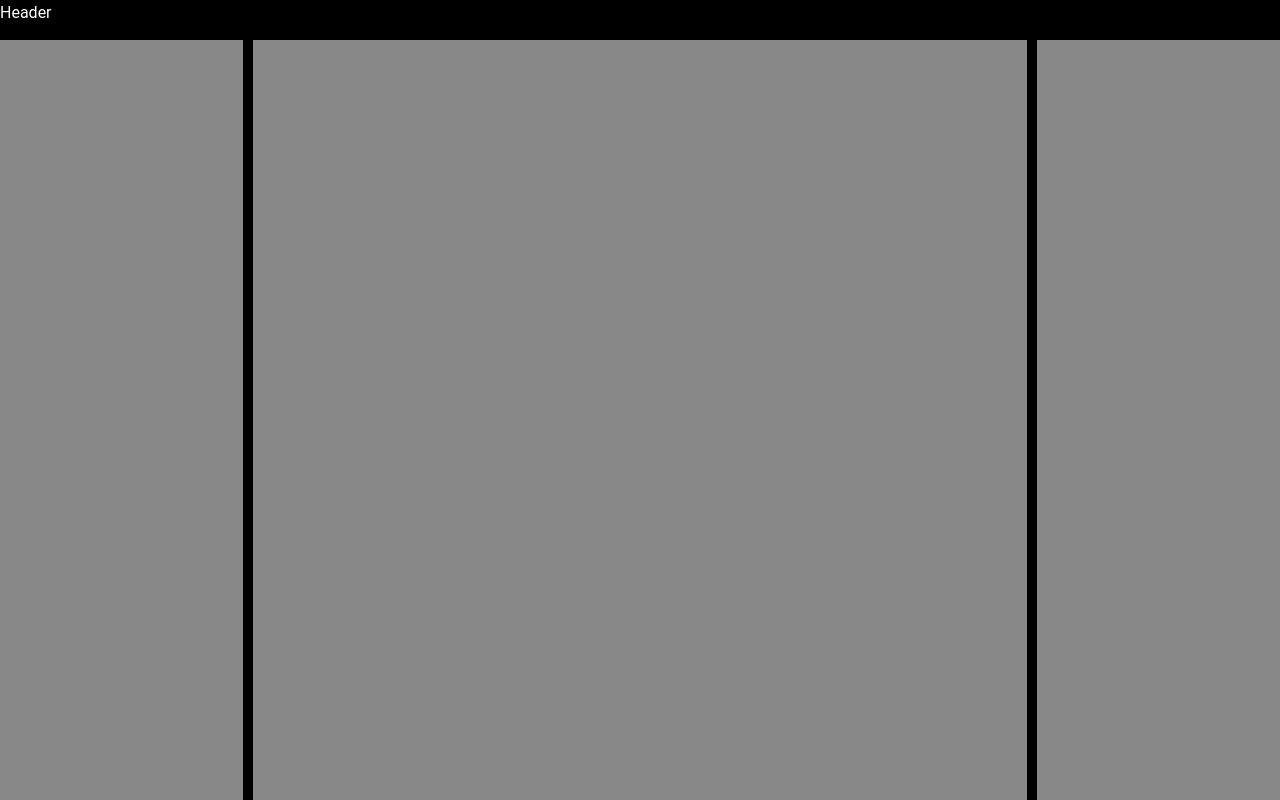
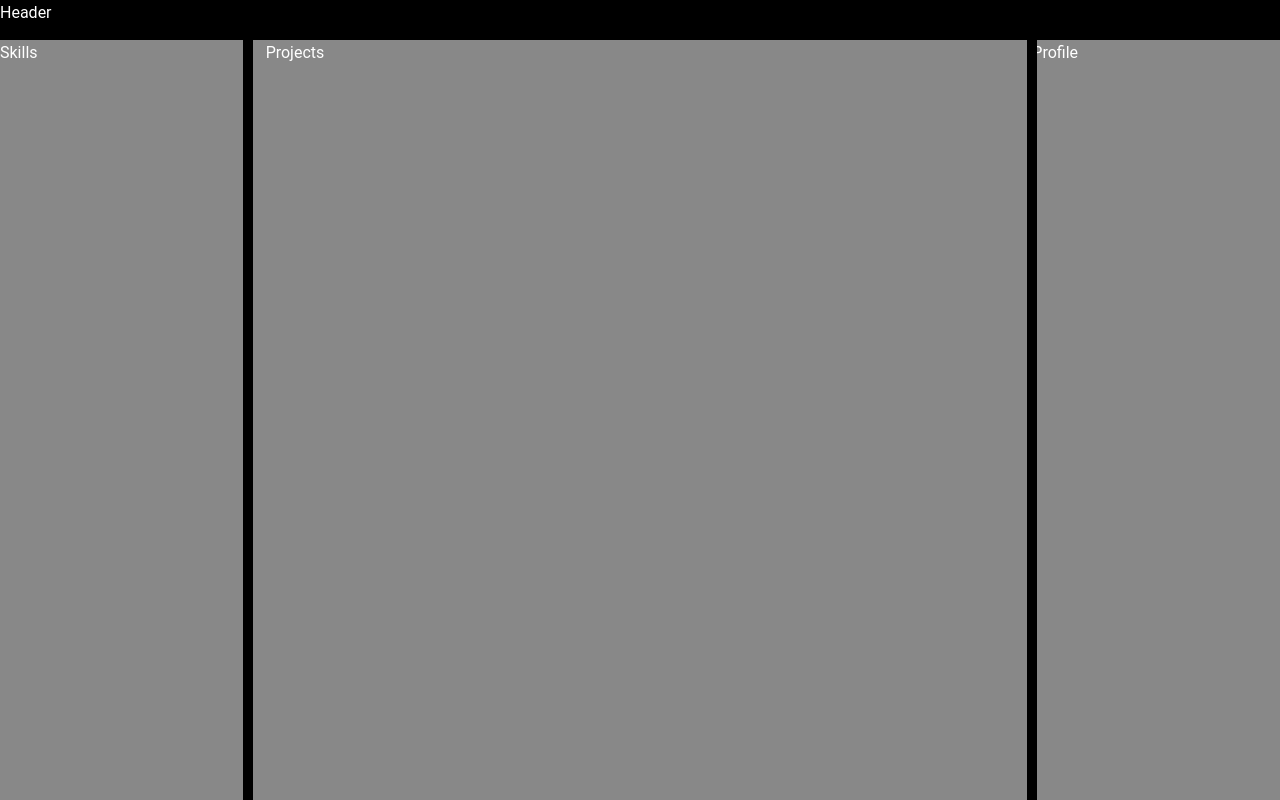
Before and after one commit to Kahl-d/portfolio_website, a React (Create React App) app in the folder client/: page / in a window 1280 px wide. Built offline with nearby package versions, Linux system fonts and the light colour scheme.

Commit message:
portal in place1

```diff
--- a/client/src/Portal/App.css
+++ b/client/src/Portal/App.css
@@ -28,6 +28,7 @@
 
   .section{
     background-color: #888;
+    padding: 1re;
   }
   #header{
     width: 100%;
--- a/client/src/Portal/App.js
+++ b/client/src/Portal/App.js
@@ -46,24 +46,16 @@ const App = () => {
     <div id="mainContainer">
       <div id="header">Header</div>
       <div id="appContainer" className="section" onMouseMove={handleMouseMove} onMouseUp={handleMouseUp}>
-        <div
-          id="appLeft"
-          style={{ width: `${leftWidth}%`, borderRight: "2px solid #000" }}
-        >
-          <div
-            className="resizer"
-            onMouseDown={(e) => handleMouseDown(e, "left")}
-          />
+        <div id="appLeft" style={{ width: `${leftWidth}%`, borderRight: "2px solid #000" }}>
+          <div className="resizer" onMouseDown={(e) => handleMouseDown(e, "left")}/>
+            Skills
         </div>
-        <div id="appCenter" className="section" style={{ width: `${100 - leftWidth - rightWidth}%` }} />
-        <div
-          id="appRight" className="section"
-          style={{ width: `${rightWidth}%`, borderLeft: "2px solid #000" }}
-        >
-          <div
-            className="resizer"
-            onMouseDown={(e) => handleMouseDown(e, "right")}
-          />
+        <div id="appCenter" className="section" style={{ width: `${100 - leftWidth - rightWidth}%` }}>
+            Projects
+        </div>
+        <div id="appRight" className="section" style={{ width: `${rightWidth}%`, borderLeft: "2px solid #000" }}>
+          <div className="resizer" onMouseDown={(e) => handleMouseDown(e, "right")}/>
+            Profile
         </div>
       </div>
     </div>
```
